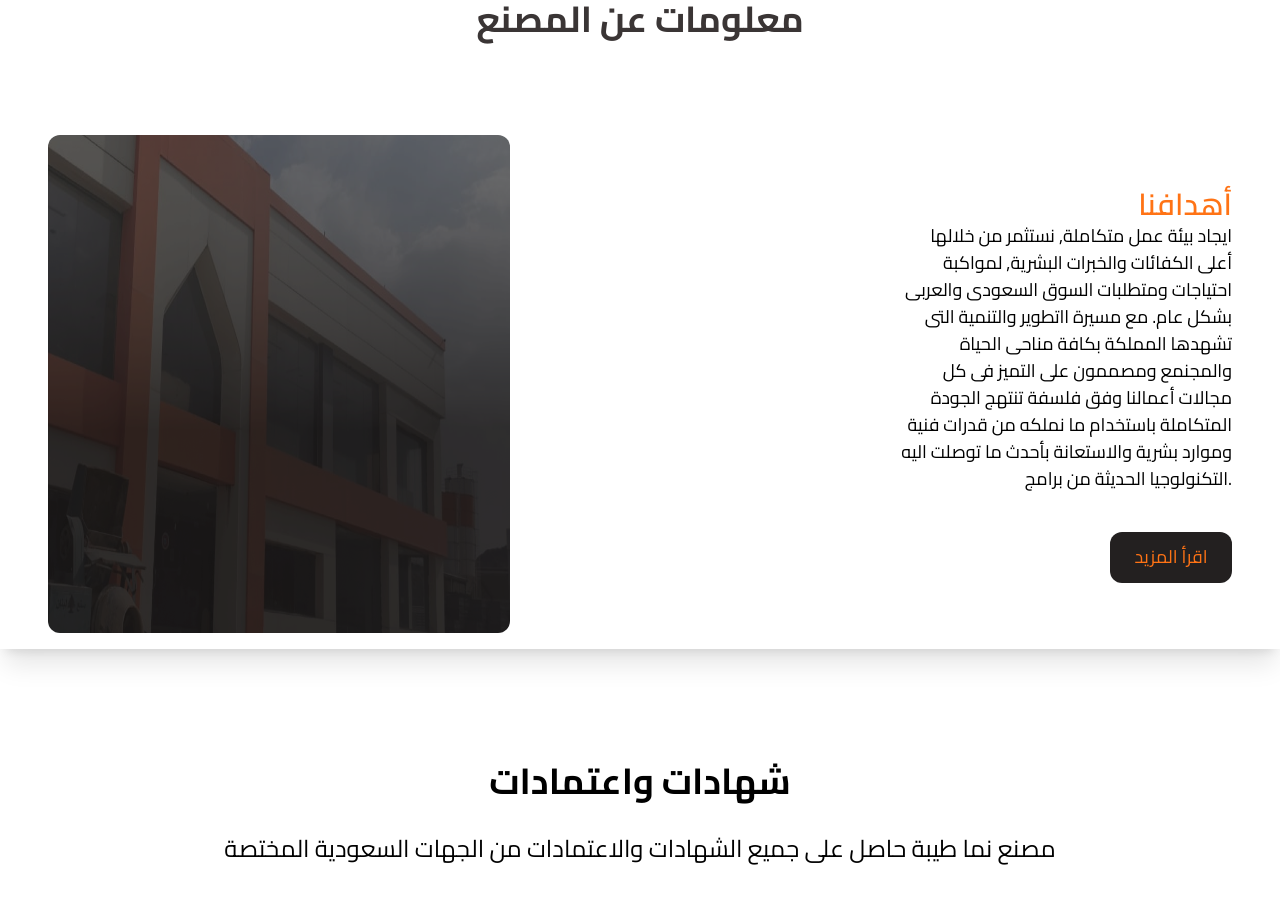
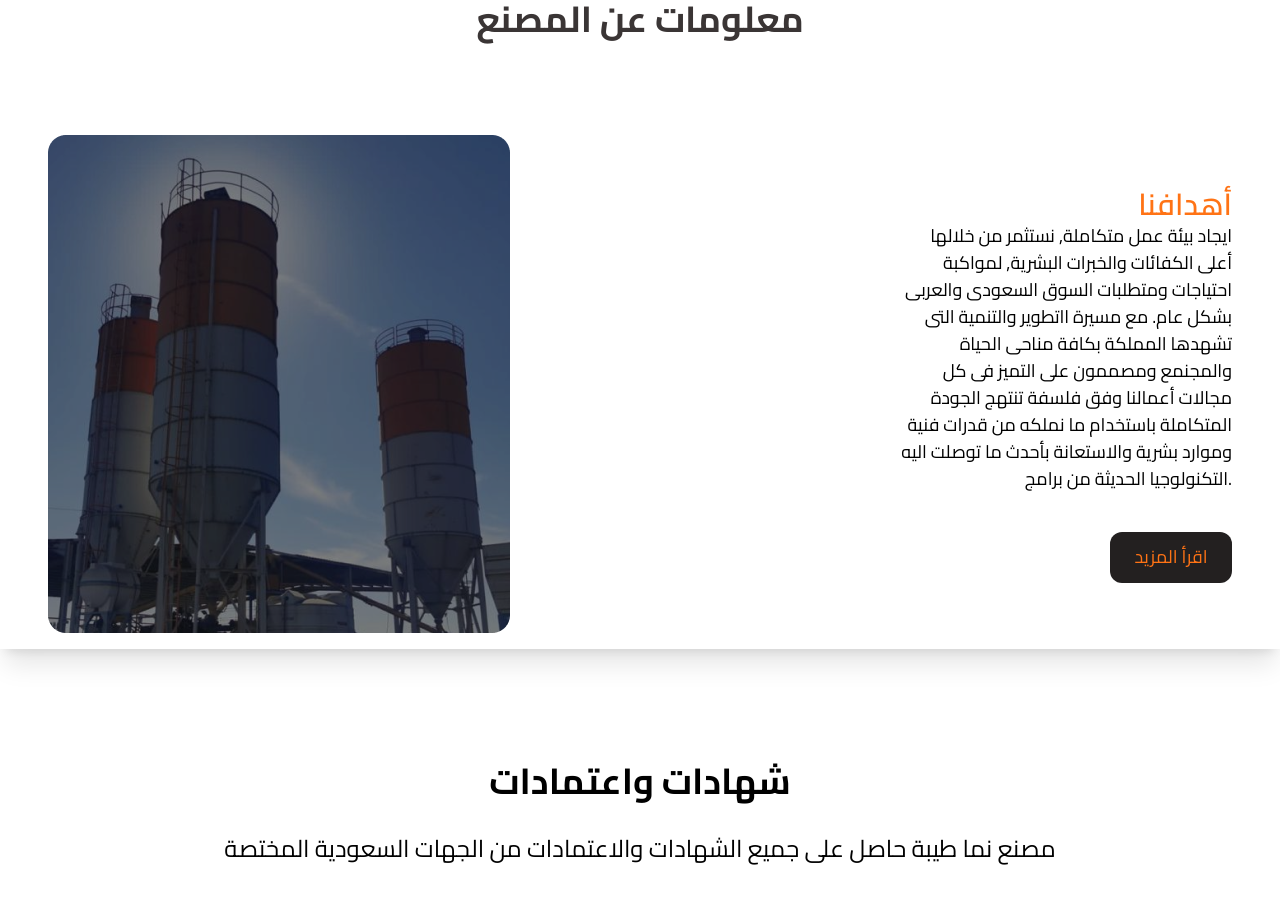
Before and after one commit to abdallamfathy/nama-project, a React (Vite) app: page / in a window 1280 px wide. Shown: the part 1480-2383 px from the top of the page. Built offline with nearby package versions, Linux system fonts and the light colour scheme.

Commit message:
change baout page and products

```diff
--- a/src/components/About.jsx
+++ b/src/components/About.jsx
@@ -6,7 +6,7 @@ import "swiper/css/effect-fade";
 import "../index.css";
 import img1 from "../assets/img1.png";
 import img2 from "../assets/img2.png";
-import img3 from "../assets/img3.png";
+import img4 from "../assets/img4.png";
 import Button from "./Button";
 
 const About = () => {
@@ -70,7 +70,7 @@ const About = () => {
         </SwiperSlide> */}
         <SwiperSlide>
           <div className="flex flex-row gap-x-96  mb-4">
-            <img src={img3} alt="s" className="2xl:w-[520px] 2xl:h-[380px] w-[462px] h-[498px] rounded-xl brightness-50"
+            <img src={img4} alt="s" className="2xl:w-[520px] 2xl:h-[380px] w-[462px] h-[498px] rounded-xl brightness-50"
             />
             <div className="flex flex-col justify-center items-end w-96">
               <h1 className="2xl:text-[34px] text-3xl font-semibold text-[#FF7315] text-right">
--- a/src/pages/ProductsPage.jsx
+++ b/src/pages/ProductsPage.jsx
@@ -169,7 +169,7 @@ const ProductsPage = () => {
 
 
 
-      <div className="flex flex-wrap flex-row justify-center 2xl:gap-36 gap-20 2xl:gap-x-36  gap-x-[165px]">
+      <div className="flex flex-wrap flex-row justify-center 2xl:gap-36 gap-20 2xl:gap-x-36  gap-x-[145px]">
           {products.map((product) => (
             <div
 
```
Also changed, not shown: src/assets/img4.png (added).
